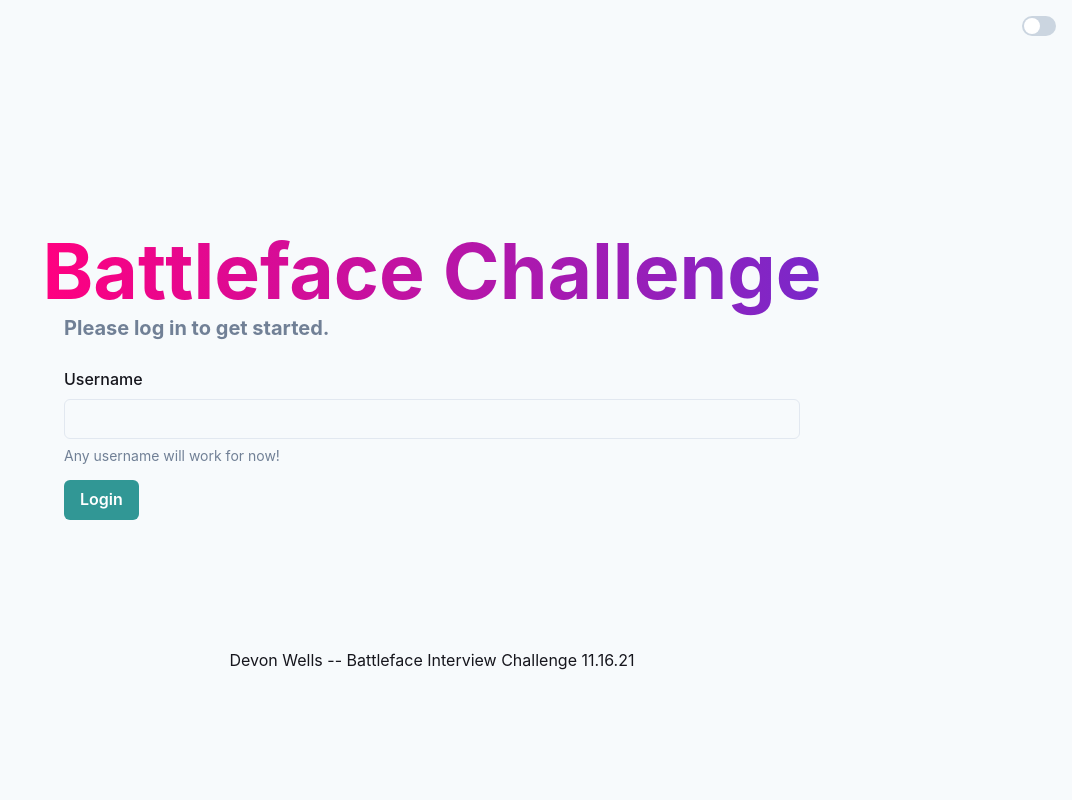
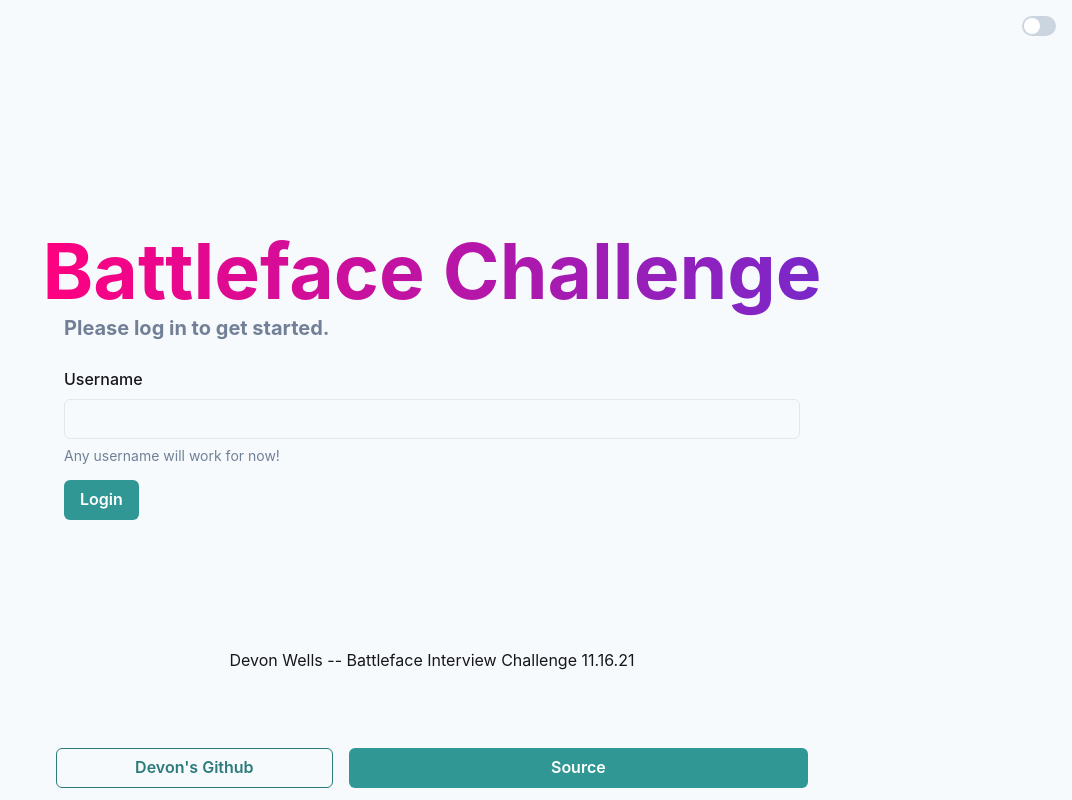
Before and after one commit to devdumpling/battleface-next, a Next.js app: page / in a window 1280 px wide. Shown: the whole page, without its empty margins (208-1280 px from the left). Built offline with nearby package versions, Linux system fonts and the light colour scheme.

Commit message:
add protected test for verifying bearer token

```diff
--- a/src/components/CTA.tsx
+++ b/src/components/CTA.tsx
@@ -11,20 +11,20 @@ export const CTA = () => (
     maxWidth="48rem"
     py={3}
   >
-    <ChakraLink isExternal href="https://chakra-ui.com" flexGrow={1} mx={2}>
-      <Button width="100%" variant="outline" colorScheme="green">
-        chakra-ui
+    <ChakraLink isExternal href="https://github.com/devdumpling" flexGrow={1} mx={2}>
+      <Button width="100%" variant="outline" colorScheme="teal">
+        Devon's Github
       </Button>
     </ChakraLink>
 
     <ChakraLink
       isExternal
-      href="https://github.com/vercel/next.js/blob/canary/examples/with-chakra-ui-typescript"
+      href="https://github.com/devdumpling/battleface-next"
       flexGrow={3}
       mx={2}
     >
-      <Button width="100%" variant="solid" colorScheme="green">
-        View Repo
+      <Button width="100%" variant="solid" colorScheme="teal">
+        Source
       </Button>
     </ChakraLink>
   </Container>
--- a/src/pages/api/login.ts
+++ b/src/pages/api/login.ts
@@ -27,7 +27,7 @@ export default function handler(req: NextApiRequest, res: NextApiResponse) {
   };
 
   res.json({
-    token: jwt.sign({ username }, SECRET),
+    token: jwt.sign({ user }, SECRET),
     user,
   });
 }
--- /dev/null
+++ b/src/pages/api/protected-test.ts
@@ -0,0 +1,42 @@
+import type { NextApiRequest, NextApiResponse } from "next";
+import jwt from "jsonwebtoken";
+
+// TODO -- add a secret key to the .env file
+const SECRET = "secret";
+
+// Middleware to check for a valid token
+const ensureToken = (req: NextApiRequest, res: NextApiResponse) => {
+  const auth = req.headers.authorization;
+  if (!auth) {
+    res.statusCode = 401;
+    res.json({ error: "Error: No authorization header provided" });
+    return;
+  }
+
+  // Pull the token out of the header
+  const token = auth.split(" ")[1];
+  if (!token) {
+    res.statusCode = 401;
+    res.json({ error: "Error: No token provided" });
+    return;
+  }
+
+  // Verify the token
+  try {
+    const decoded = jwt.verify(token, SECRET);
+    return decoded;
+  } catch (err) {
+    res.statusCode = 403;
+    res.json({ error: "Error: Invalid token" });
+  }
+};
+
+export default async function handler(
+  req: NextApiRequest,
+  res: NextApiResponse
+) {
+  const decodedToken = ensureToken(req, res);
+
+  // Successful authentication, return the decoded token for now
+  res.json({ decodedToken });
+}
--- a/src/pages/index.tsx
+++ b/src/pages/index.tsx
@@ -113,7 +113,7 @@ const Home = () => {
       <Footer>
         <Text>Devon Wells -- Battleface Interview Challenge 11.16.21</Text>
       </Footer>
-      {/* <CTA /> */}
+      <CTA />
     </Container>
   );
 };
```
